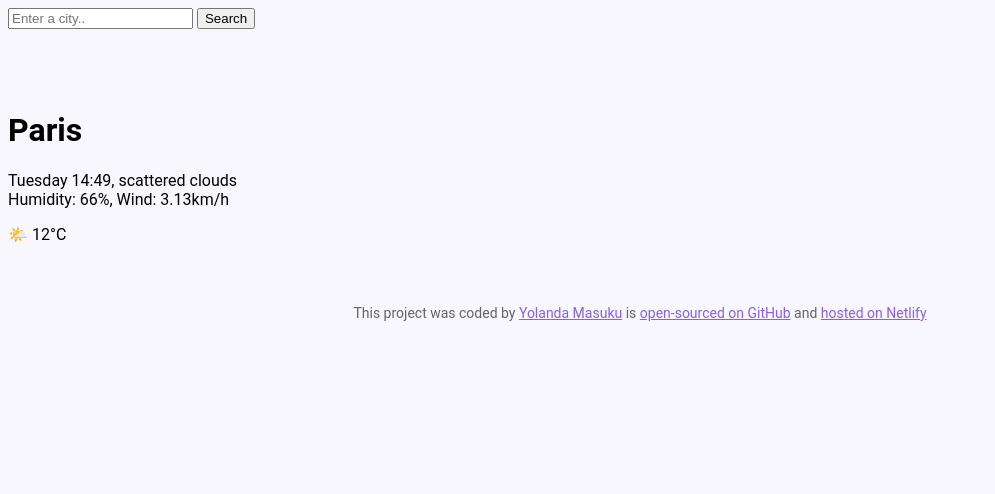
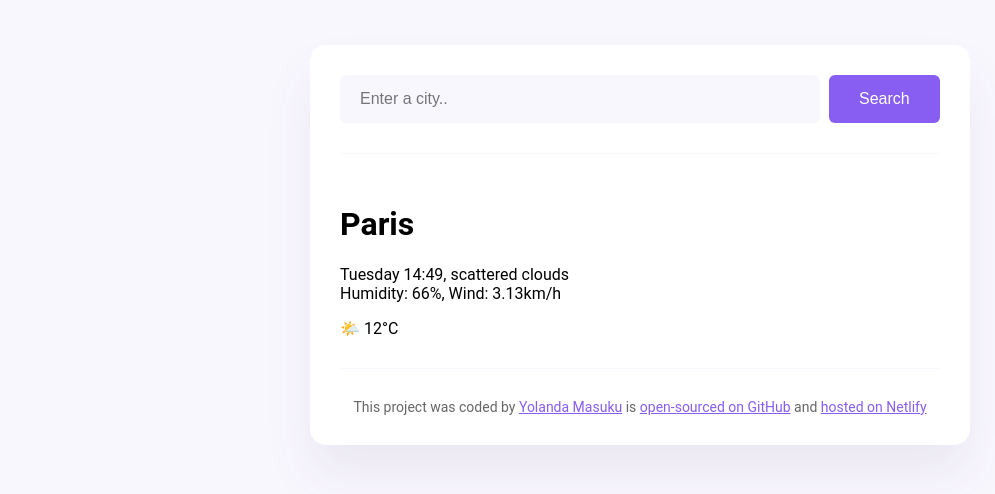
Before and after one commit to YolaMsk/New-Weather-App, a plain HTML site: page index.html in a window 1280 px wide. Shown: the whole page, without its empty margins (0-995 px from the left). Drawn offline with Linux system fonts and the light colour scheme.

Commit message:
updated form

```diff
--- a/index.html
+++ b/index.html
@@ -7,10 +7,17 @@
     <title>Meteo App</title>
   </head>
   <body>
+    <div class="weather-app">
       <header>
-      <form>
-        <input type="search" placeholder="Enter a city.." required />
-        <input type="submit" value="Search" />
+        <form class="search-form" id="search-form">
+          <input
+            type="search"
+            placeholder="Enter a city.."
+            required=""
+            id="search-form-input"
+            class="search-form-input"
+          />
+          <input type="submit" value="Search" class="search-form-button" />
         </form>
       </header>
       <main>
@@ -37,5 +44,6 @@
           >hosted on Netlify</a
         >
       </footer>
+    </div>
   </body>
 </html>
```
Also changed, not shown: src/styles.css (line endings or trailing spaces). Lines whose indentation alone changed are shown as unchanged.
